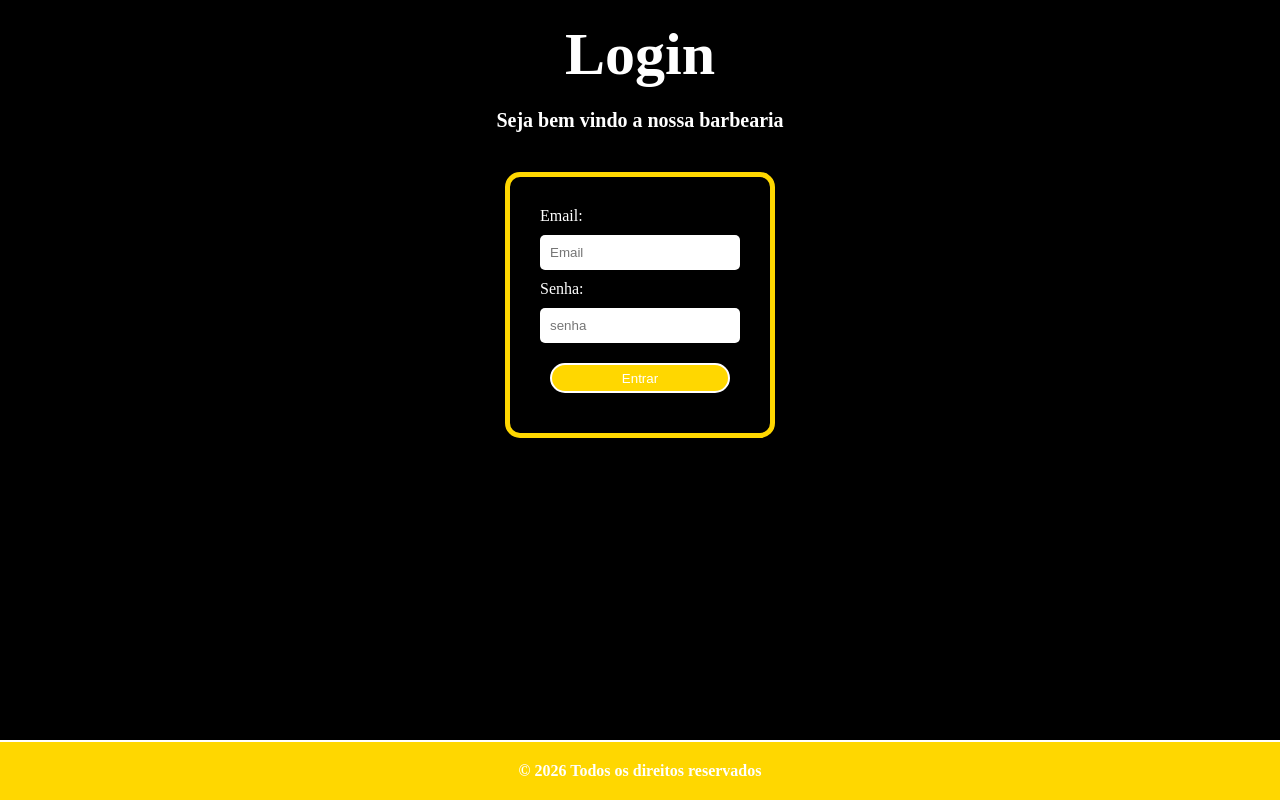
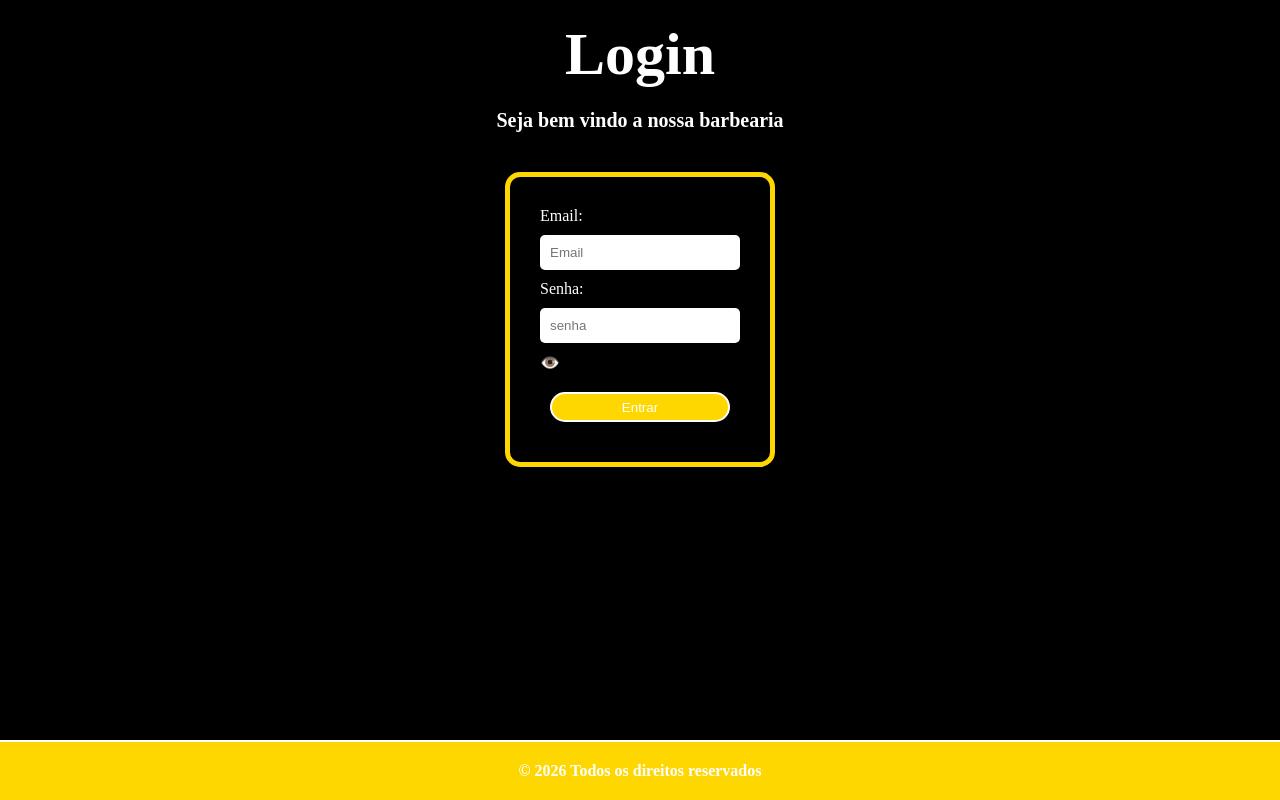
Before and after one commit to Ryang114/gerenciador-barbearia-frontend, a React app: page /login in a window 1280 px wide. Built offline with nearby package versions, Linux system fonts and the light colour scheme; the HTML template or start-up script is replaced by a standard one.

Commit message:
ajeitando o visualizar senha ainda n terminado

```diff
--- a/src/pages/login.jsx
+++ b/src/pages/login.jsx
@@ -7,9 +7,9 @@ function Login() {
 
     const [mostrarSenha, setMostrarSenha] = useState (false)
 
-    function MostrarSenha() {
+    function alternarSenha() {
 
-        setMostrarSenha(!MostrarSenha);
+        setMostrarSenha(!mostrarSenha);
 
     }
 
@@ -26,6 +26,7 @@ function Login() {
                 <input type="email" placeholder='Email' />
                 <span>Senha:</span>
                 <input type={mostrarSenha ? 'text' : 'password' } placeholder='senha'></input>
+                <span onClick={alternarSenha}>👁️</span>
                 <Botao texto='Entrar' tipo='submit' />
             </form>
 
```
